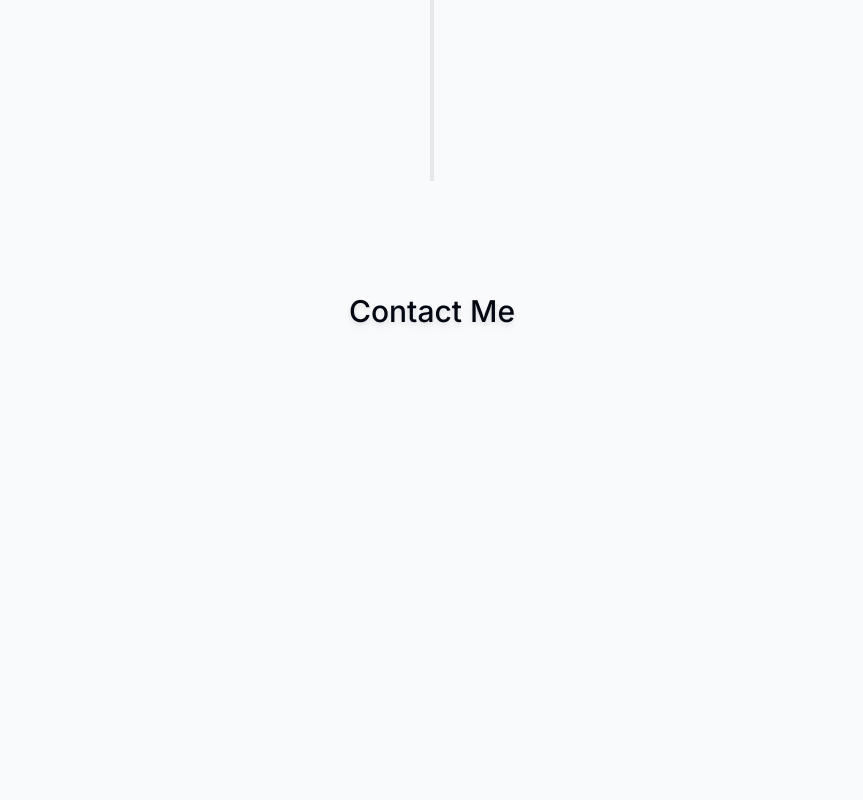
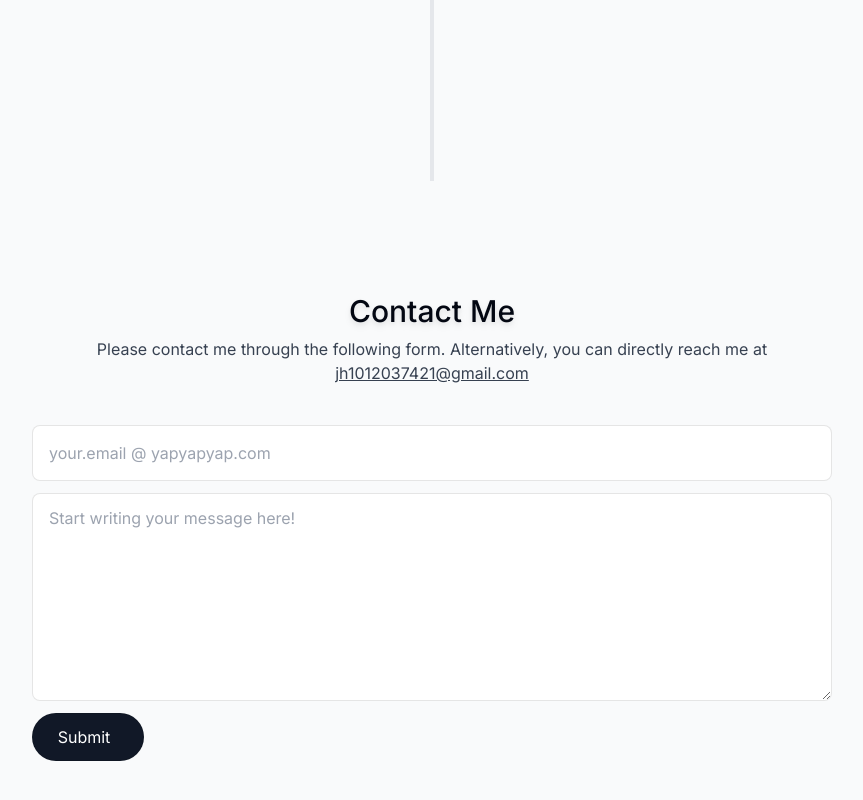
Before and after one commit to jerryhong21/portfolio-website, a Next.js app: page / in a window 1280 px wide. Shown: the part 3801-4601 px from the top of the page, without its empty margins (208-1071 px from the left). Before the commit the page ends 4162 px from the top, so only its background shows below. Built offline with nearby package versions, Linux system fonts and the light colour scheme.

Commit message:
finished UI of contacts section - functionality not yet implemented

```diff
--- a/app/layout.tsx
+++ b/app/layout.tsx
@@ -16,7 +16,7 @@ export default function RootLayout({
 	children: React.ReactNode;
 }) {
 	return (
-		<html lang="en" className="!scroll-smooth">
+		<html lang="en" className="!scroll-smooth !mb-[20rem]">
 			<body
 				className={`${inter.className} bg-gray-50 text-gray-950 pt-28 sm:pt-36`}>
 				<div className="bg-[#fbe2e3] absolute top-[-6rem] -z-10 right-[11rem] h-[31.25rem] w-[31.25rem] rounded-full blur-[10rem] sm:w-[68.75rem]"></div>
--- a/components/contact.tsx
+++ b/components/contact.tsx
@@ -7,13 +7,53 @@ import { useSectionInView } from "@/lib/hooks";
 // import { sendEmail } from "@/actions/sendEmail";
 // import SubmitBtn from "./submit-btn";
 import toast from "react-hot-toast";
+import { FaHammer } from "react-icons/fa";
 
 export default function Contact() {
+	const email = "jh1012037421@gmail.com";
+	const { ref } = useSectionInView("Contact");
+	return (
+		<motion.section
+			id="contact"
+			ref={ref}
+			className="mt-28 scroll-mt-28 w-[min(100%,50rem)]"
+			initial={{ opacity: 0 }}
+			whileInView={{ opacity: 1 }}
+			transition={{ duration: 1 }}
+			viewport={{ once: true }}>
+			<SectionHeader>Contact Me</SectionHeader>
 
-    const {ref} = useSectionInView('Contact');
-    return (
-		<section id="contact" ref={ref} className="mt-28 scroll-mt-28">
-			<SectionHeader>Contact Me</SectionHeader>
-		</section>
+			<p className="text-gray-700  text-center -mt-6">
+				Please contact me through the following form. Alternatively, you
+				can directly reach me at{" "}
+				<a
+					className="underline"
+					href={`mailto:${email}`}
+					target="_blank">
+					{email}
+				</a>
+			</p>
+
+			<form action="" className="mt-10 flex flex-col">
+				<input
+					type="email"
+					placeholder="your.email @ yapyapyap.com"
+					className="h-14 px-4 rounded-lg border border-black/[0.1] transition-all"
+					maxLength={500}
+				/>
+				<textarea
+					name="message"
+					placeholder="Start writing your message here!"
+					required
+					className="border border-black/[0.1] h-52 my-3 rounded-lg px-4 py-3 focus:border-black"
+					maxLength={5000}></textarea>
+				<button
+					type="submit"
+					className="group h-[3rem] w-[7rem] bg-gray-900 flex items-center justify-center gap-2 text-white rounded-full outline-none transition-all group px-7 py-3  focus:scale-105 hover:scale-[120%] active:scale-105  border border-black/10 hover:bg-gray-950">
+					Submit{" "}
+					<FaHammer className="w-10 h-[2rem] group-hover:translate-x-1 group-hover:-translate-y-1" />
+				</button>
+			</form>
+		</motion.section>
 	);
 }
--- a/lib/data.ts
+++ b/lib/data.ts
@@ -1,11 +1,12 @@
 import React from "react";
 import { CgWorkAlt } from "react-icons/cg";
-import { FaReact } from "react-icons/fa";
 import { LuGraduationCap } from "react-icons/lu";
 import corpcommentImg from "@/public/corpcomment.png";
 import rmtdevImg from "@/public/rmtdev.png";
 import examsnap from "@/public/examsnap.png";
 import wordanalyticsImg from "@/public/wordanalytics.png";
+import { TbDeviceDesktopCode } from "react-icons/tb";
+
 
 // export const socialMediaLinks = {
 //   {
@@ -68,7 +69,7 @@ export const experiencesData = [
 		location: "Bachelor of Computer Science + Engineering (Mechatronics)",
 		description:
 			"I'm now a full-stack developer working as a freelancer. My stack includes React, Next.js, TypeScript, Tailwind, Prisma and MongoDB. I'm open to full-time opportunities.",
-		icon: React.createElement(FaReact),
+		icon: React.createElement(TbDeviceDesktopCode),
 		date: "2023 - present",
 	},
 ] as const;
```
